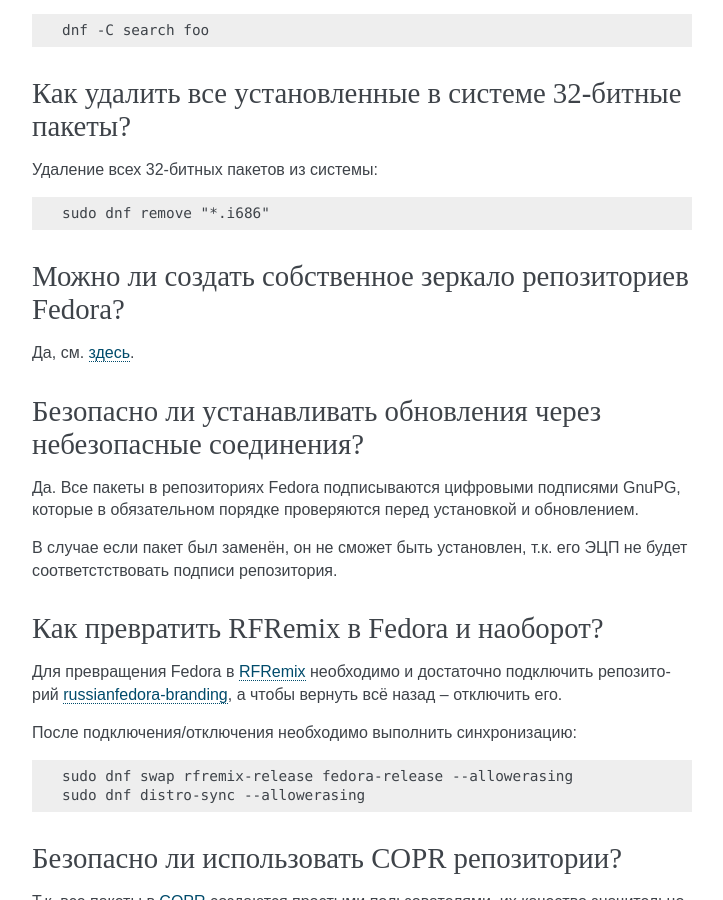
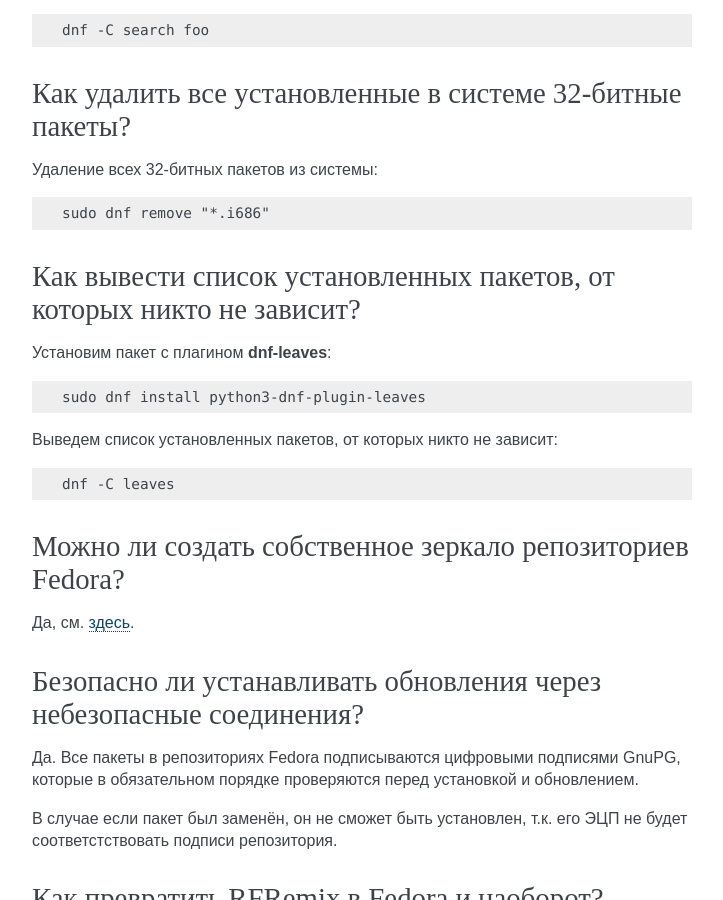
Before and after one commit to RussianFedora/FAQ, a Sphinx documentation site: the page built from source/package-manager.rst, in a window 1280 px wide and 900 px high, scrolled down 15456 px. Shown: the whole window, without its empty margins (388-1111 px from the left). Built offline with Sphinx 7.4.7, drawn with Linux system fonts in a browser that asks for light colours; comment, search, counter and statistics services are not loaded; some of the changed text lies outside the part shown.

Commit message:
Added a new question dnf-leaves.

```diff
--- a/source/package-manager.rst
+++ b/source/package-manager.rst
@@ -873,6 +873,24 @@
 
     sudo dnf remove "*.i686"
 
+.. index:: rpm, dnf, plugin, dependencies, package, leaves
+.. _dnf-leaves:
+
+Как вывести список установленных пакетов, от которых никто не зависит?
+=========================================================================
+
+Установим пакет с плагином **dnf-leaves**:
+
+.. code-block:: text
+
+    sudo dnf install python3-dnf-plugin-leaves
+
+Выведем список установленных пакетов, от которых никто не зависит:
+
+.. code-block:: text
+
+    dnf -C leaves
+
 .. index:: dnf, mirror, repository
 .. _dnf-mirror:
 
```
